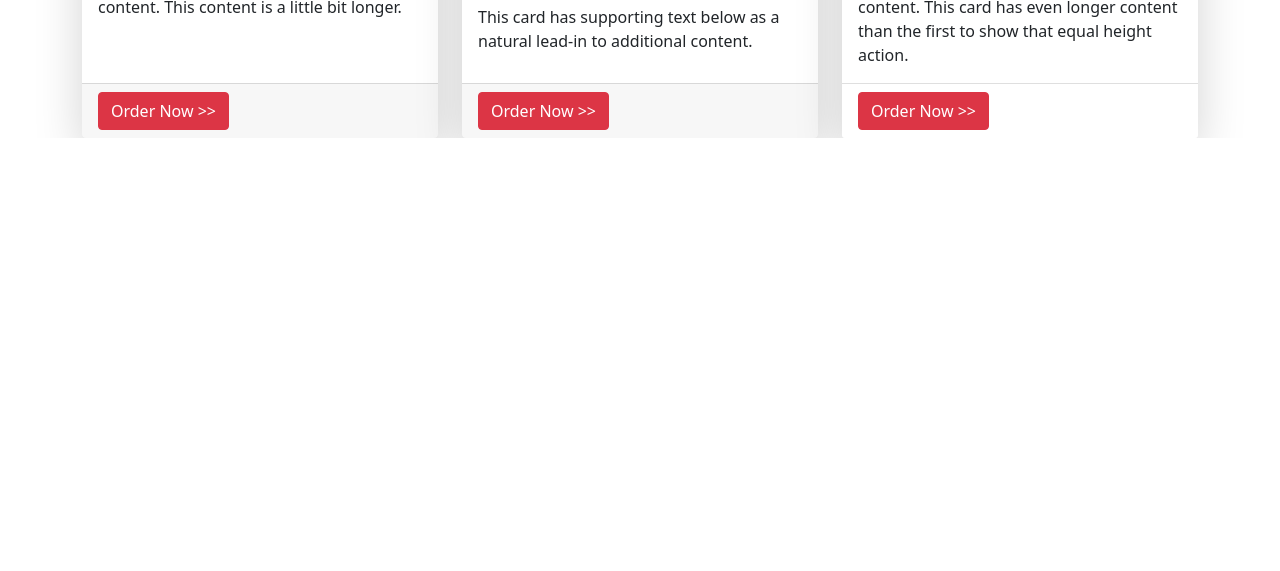
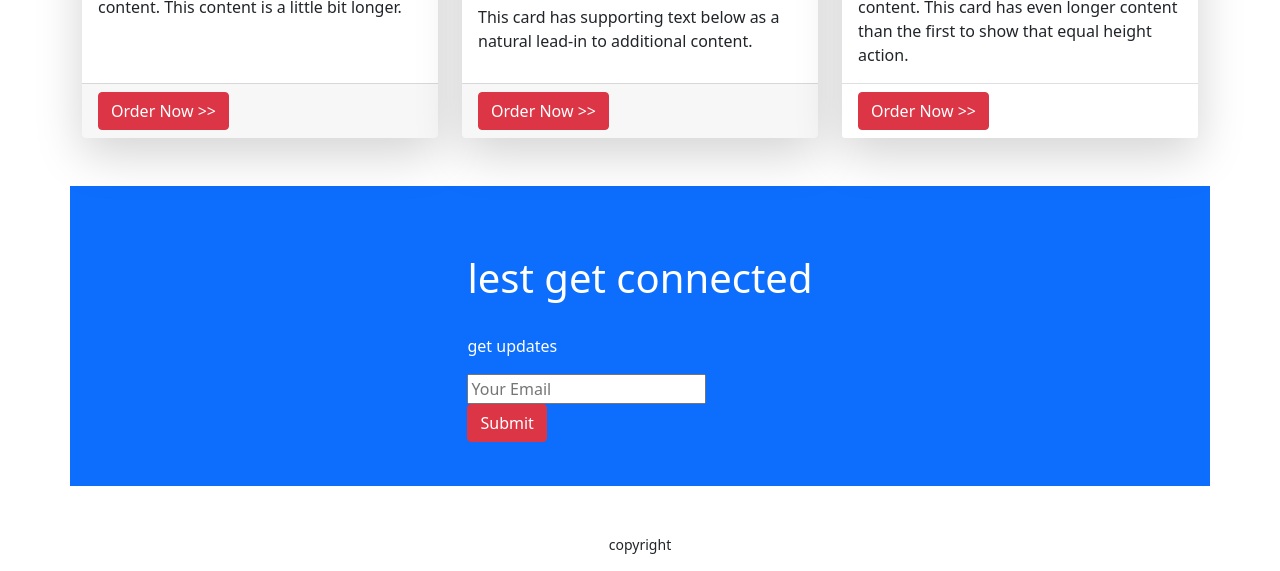
Before and after one commit to AhmdShuvo/bootstrap, a plain HTML site: page index.html in a window 1280 px wide. Shown: the part 1906-2477 px from the top of the page. Before the commit the page ends 2044 px from the top, so only its background shows below. Drawn offline with nearby package versions, Linux system fonts and the light colour scheme.

Commit message:
Update index.html

```diff
--- a/index.html
+++ b/index.html
@@ -174,7 +174,7 @@
 
        <!-- Bags -->
 
-       <section class="container mt-5">
+       <section class="container my-5">
         <h1>Bags</h1>
         <div class="row row-cols-1 row-cols-md-2 row-cols-lg-3 g-4">
           <div class="col">
@@ -216,9 +216,25 @@
         </div>
       </section>
 
+      <!-- Subscribe -->
+
+      <section style="height:300px" class="container bg-primary d-flex justify-content-center align-items-center text-white">
+
+        <div>
+          <br>
+          <h1>lest get connected</h1>
+          <br>
+          <p> get updates</p>
+          <input type="text" placeholder="Your Email ">
+          <br>
+          <button class="btn btn-danger">Submit</button>
+        </div>
+      </section>
    </main>
 
-   <footer>
+   <footer class="mt-5 text-center">
+
+    <small><p>copyright</p></small>
 
    </footer>
 
```
